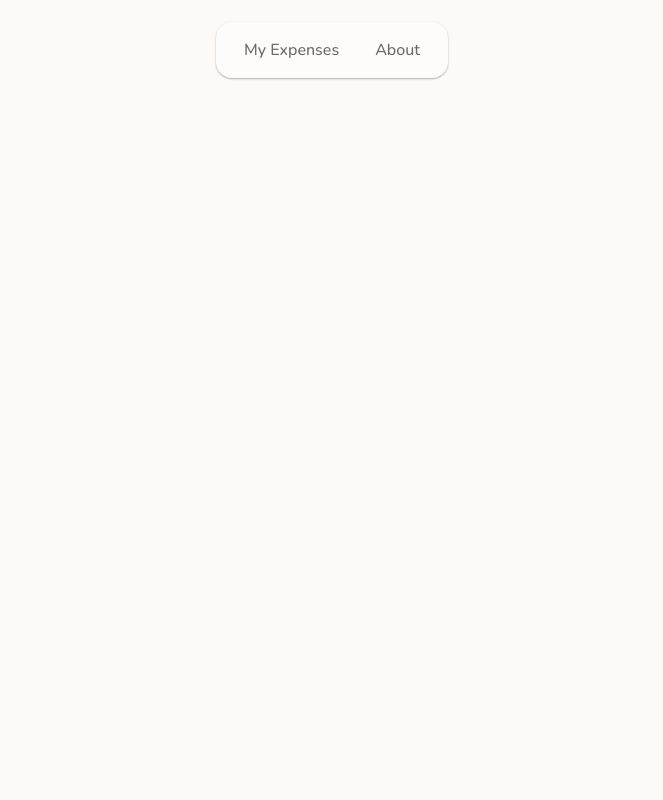
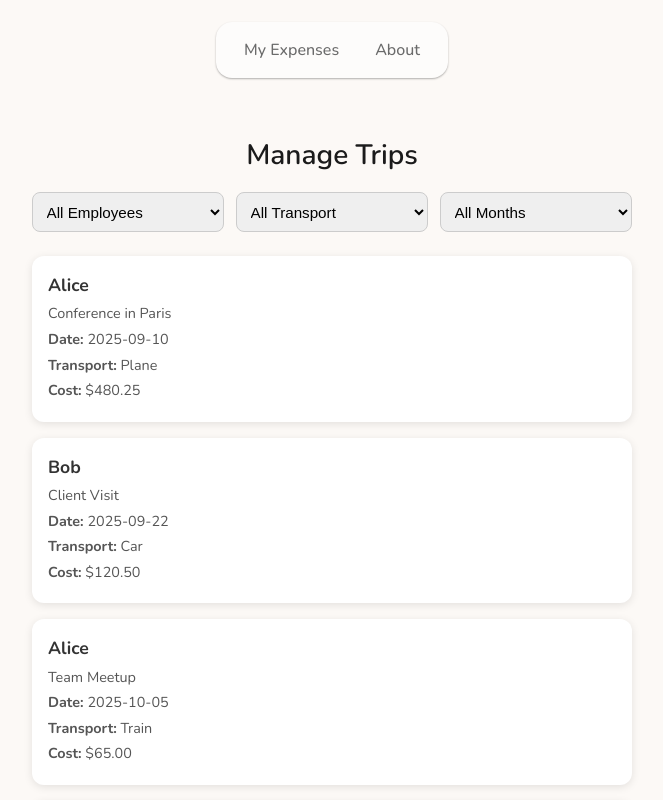
Before and after one commit to FatihKilicPXL/TravelAppFrontend, a Vue app: page /manager in a window 1280 px wide. Before the commit this address had no page. Shown: the top 800 px of the page, without its empty margins (308-971 px from the left). Built offline with nearby package versions, Linux system fonts and the light colour scheme.

Commit message:
Added Manager controls vue

```diff
--- a/src/router/index.js
+++ b/src/router/index.js
@@ -4,6 +4,8 @@ import MyExpenses from '@/views/MyExpenses.vue'
 import About from '@/views/About.vue'
 import Login from '@/views/Login.vue'
 import AddExpense from '@/views/AddExpense.vue'
+import Manager from '@/views/Manager.vue'
+
 
 const routes = [
   { path: '/',            name: 'Login', component: Login },
@@ -11,6 +13,8 @@ const routes = [
   { path: '/my-expenses', name: 'MyExpenses', component: MyExpenses },
   { path: '/add-expense', name: 'AddExpense', component: AddExpense },
   { path: '/about',       name: 'About', component: About },
+    { path: '/manager',   name: 'Manager', component: Manager },
+
 ]
 
 const router = createRouter({
--- /dev/null
+++ b/src/views/Manager.vue
@@ -0,0 +1,145 @@
+<template>
+  <main class="container">
+    <header class="header">
+      <h1>Manage Trips</h1>
+    </header>
+
+    <section class="filters">
+      <select v-model="selectedEmployee">
+        <option value="">All Employees</option>
+        <option v-for="emp in employees" :key="emp" :value="emp">{{ emp }}</option>
+      </select>
+
+      <select v-model="selectedTransport">
+        <option value="">All Transport</option>
+        <option v-for="type in transportTypes" :key="type" :value="type">{{ type }}</option>
+      </select>
+
+      <select v-model="selectedMonth">
+        <option value="">All Months</option>
+        <option v-for="m in months" :key="m.value" :value="m.value">{{ m.label }}</option>
+      </select>
+    </section>
+
+    <section class="list">
+      <div v-for="trip in filteredTrips" :key="trip.id" class="trip-card">
+        <h3>{{ trip.employee }}</h3>
+        <p>{{ trip.title }}</p>
+        <p><strong>Date:</strong> {{ trip.date }}</p>
+        <p><strong>Transport:</strong> {{ trip.transport }}</p>
+        <p><strong>Cost:</strong> ${{ trip.cost.toFixed(2) }}</p>
+      </div>
+      <p v-if="filteredTrips.length === 0" class="empty">No trips found</p>
+    </section>
+  </main>
+</template>
+
+<script setup>
+import { ref, computed } from 'vue'
+
+// Mock data
+const trips = ref([
+  { id: 1, employee: 'Alice', title: 'Conference in Paris', date: '2025-09-10', transport: 'Plane', cost: 480.25 },
+  { id: 2, employee: 'Bob', title: 'Client Visit', date: '2025-09-22', transport: 'Car', cost: 120.50 },
+  { id: 3, employee: 'Alice', title: 'Team Meetup', date: '2025-10-05', transport: 'Train', cost: 65.00 },
+  { id: 4, employee: 'Charlie', title: 'Workshop', date: '2025-10-20', transport: 'Bike', cost: 0 },
+  { id: 5, employee: 'Bob', title: 'Sales Trip', date: '2025-11-01', transport: 'Plane', cost: 550.75 }
+])
+
+// Filters
+const selectedEmployee = ref('')
+const selectedTransport = ref('')
+const selectedMonth = ref('')
+
+const employees = [...new Set(trips.value.map(t => t.employee))]
+const transportTypes = [...new Set(trips.value.map(t => t.transport))]
+const months = [
+  { label: 'September', value: '09' },
+  { label: 'October', value: '10' },
+  { label: 'November', value: '11' },
+]
+
+const filteredTrips = computed(() => {
+  return trips.value.filter(t => {
+    const month = t.date.split('-')[1]
+    return (
+      (!selectedEmployee.value || t.employee === selectedEmployee.value) &&
+      (!selectedTransport.value || t.transport === selectedTransport.value) &&
+      (!selectedMonth.value || month === selectedMonth.value)
+    )
+  })
+})
+</script>
+
+<style scoped>
+.container {
+  max-width: 600px;
+  margin: 0 auto;
+  padding: 1rem;
+}
+
+.header {
+  padding-top: 0.5rem;
+  padding-bottom: 1rem;
+  text-align: center;
+}
+
+h1 {
+  font-size: 1.75rem;
+  font-weight: 600;
+  margin: 0;
+}
+
+.filters {
+  display: flex;
+  flex-wrap: wrap;
+  gap: 0.75rem;
+  margin-bottom: 1.5rem;
+}
+
+select {
+  flex: 1;
+  min-width: 120px;
+  padding: 0.6rem;
+  border: 1px solid #ccc;
+  border-radius: 8px;
+  font-size: 0.95rem;
+}
+
+.list {
+  display: flex;
+  flex-direction: column;
+  gap: 1rem;
+}
+
+.trip-card {
+  background: #fff;
+  padding: 1rem;
+  border-radius: 12px;
+  box-shadow: 0 2px 8px rgba(0,0,0,0.1);
+}
+
+.trip-card h3 {
+  margin: 0 0 0.3rem 0;
+  font-size: 1.1rem;
+  color: #333;
+}
+
+.trip-card p {
+  margin: 0.25rem 0;
+  color: #555;
+  font-size: 0.9rem;
+}
+
+.empty {
+  text-align: center;
+  color: #888;
+  margin-top: 2rem;
+}
+
+@media (min-width: 768px) {
+  .container {
+    padding: 2rem;
+  }
+}
+</style>
```
